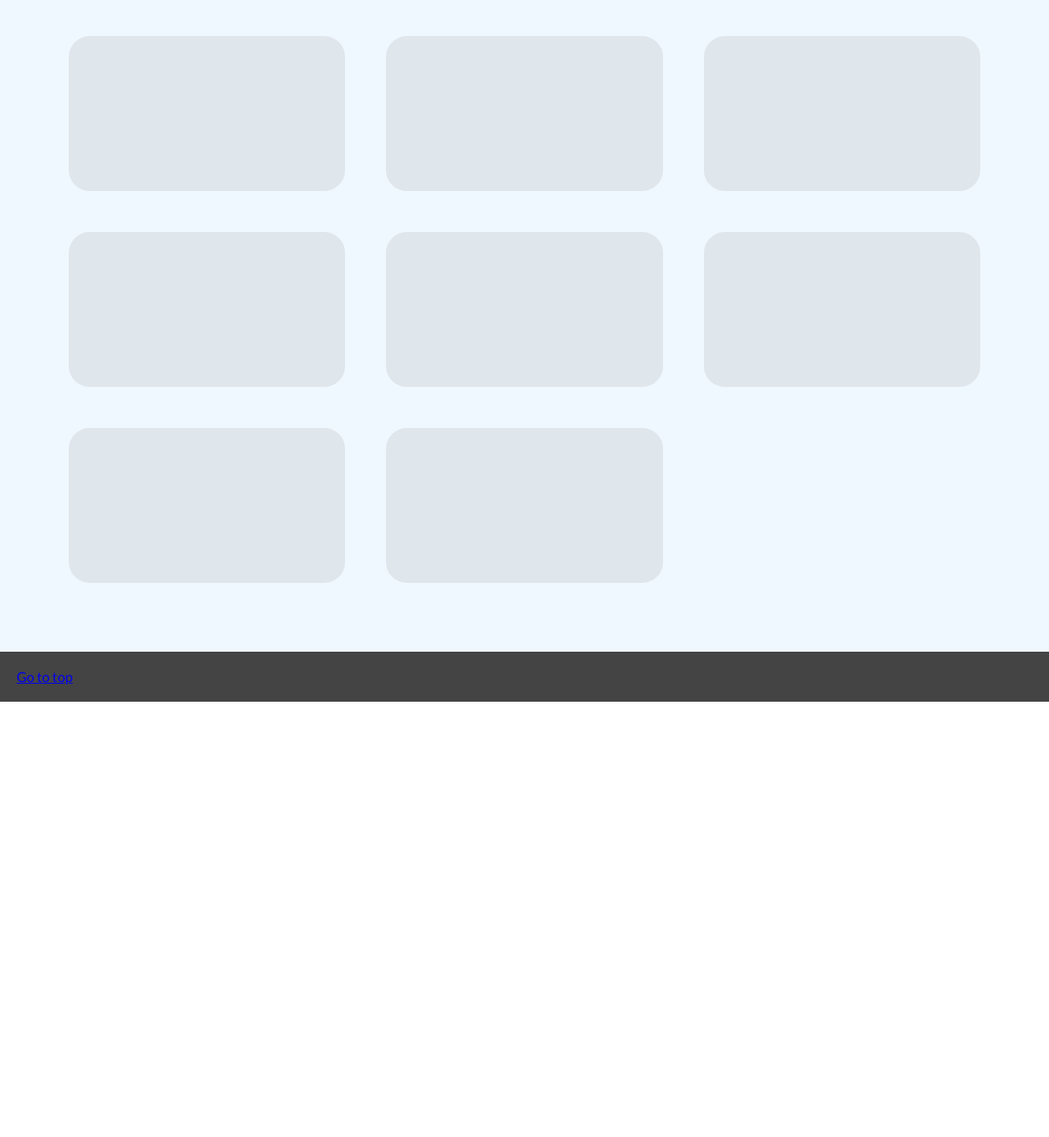
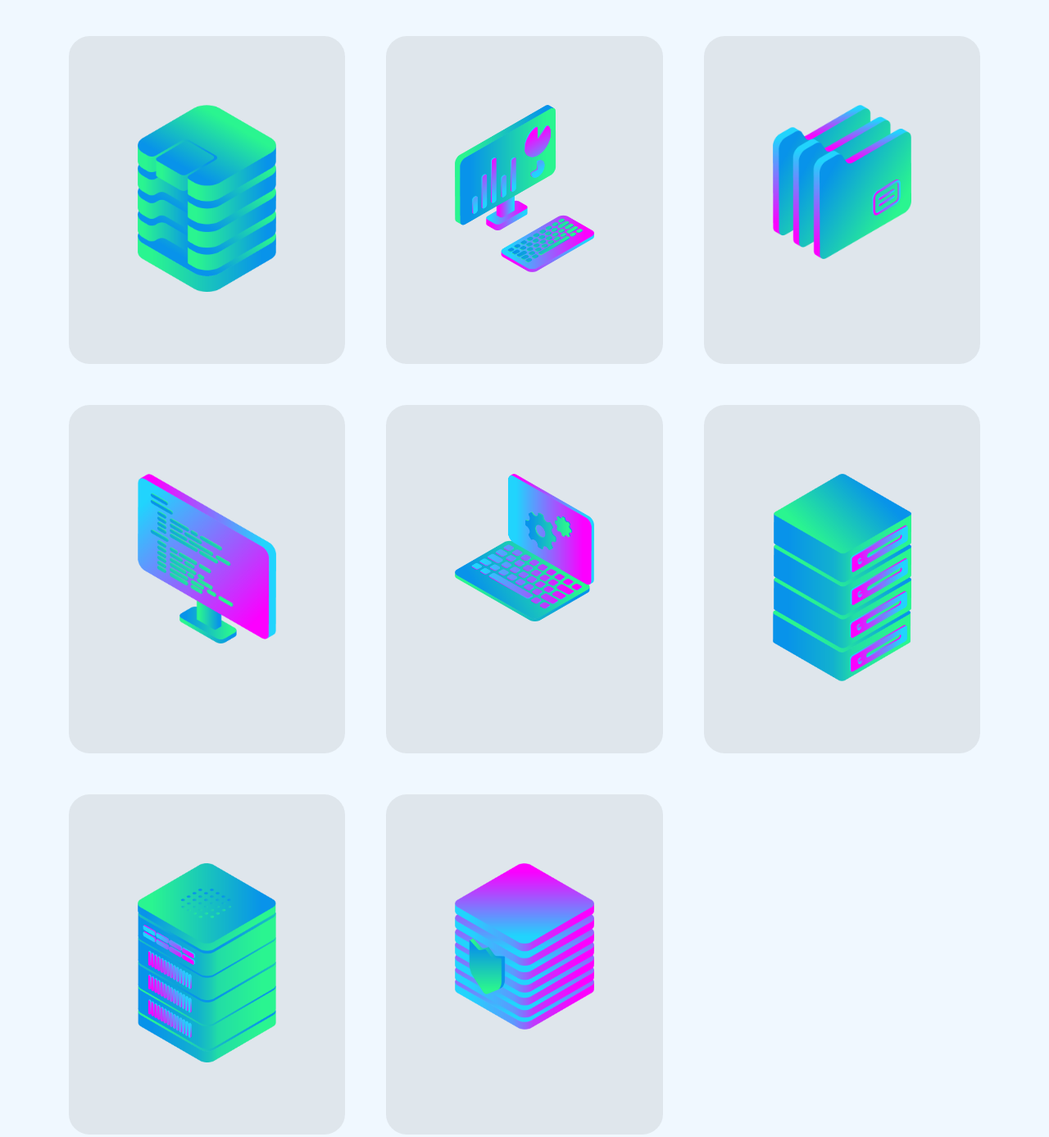
Before and after one commit to khandices/layout-practice, a website: page index.html in a window 1280 px wide. Shown: the part 440-1827 px from the top of the page at 82% size. Before the commit the page ends 1296 px from the top, so only its background shows below. Drawn offline with Linux system fonts and the light colour scheme; the site is published under a folder, as on GitHub Pages, so addresses that start at the root find nothing.

Commit message:
fix image links

```diff
--- a/index.html
+++ b/index.html
@@ -27,24 +27,24 @@
     </section>
     <section class="block grid" id="services">
       <div class="grid__item">
-        <img src="/images/data_storage_2_2.png" alt="" />
+        <img src="images/data_storage_2_2.png" alt="" />
       </div>
       <div class="grid__item">
-        <img src="/images/desktop_analytics_2.png" alt="" />
+        <img src="images/desktop_analytics_2.png" alt="" />
       </div>
-      <div class="grid__item"><img src="/images/files_2.png" alt="" /></div>
+      <div class="grid__item"><img src="images/files_2.png" alt="" /></div>
       <div class="grid__item">
-        <img src="/images/monitor_coding_2.png" alt="" />
+        <img src="images/monitor_coding_2.png" alt="" />
       </div>
       <div class="grid__item">
-        <img src="/images/monitor_settings_2.png" alt="" />
+        <img src="images/monitor_settings_2.png" alt="" />
       </div>
       <div class="grid__item">
-        <img src="/images/server_2_2.png" alt="" />
+        <img src="images/server_2_2.png" alt="" />
       </div>
-      <div class="grid__item"><img src="/images/server_3.png" alt="" /></div>
+      <div class="grid__item"><img src="images/server_3.png" alt="" /></div>
       <div class="grid__item">
-        <img src="/images/server_safe_2.png" alt="" />
+        <img src="images/server_safe_2.png" alt="" />
       </div>
     </section>
     <footer class="block footer">
```
